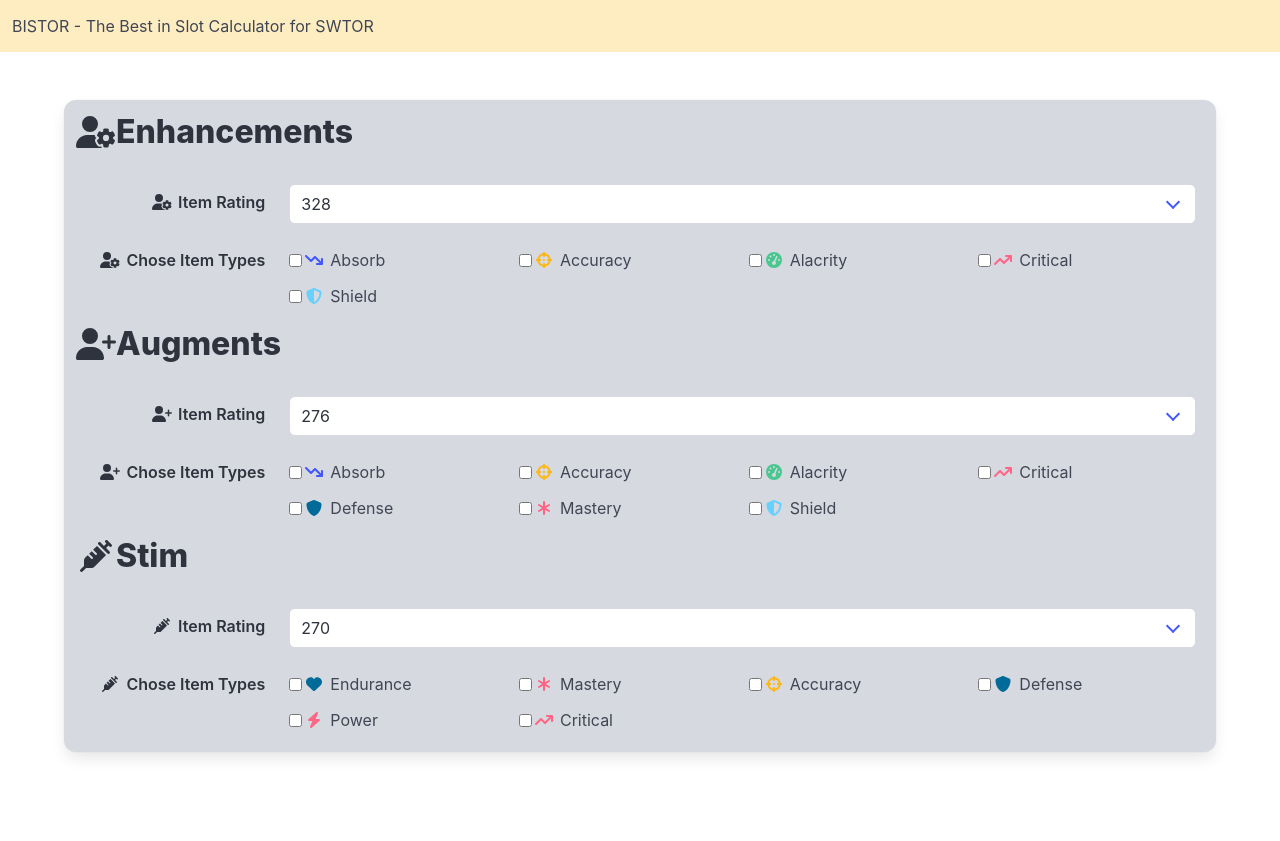
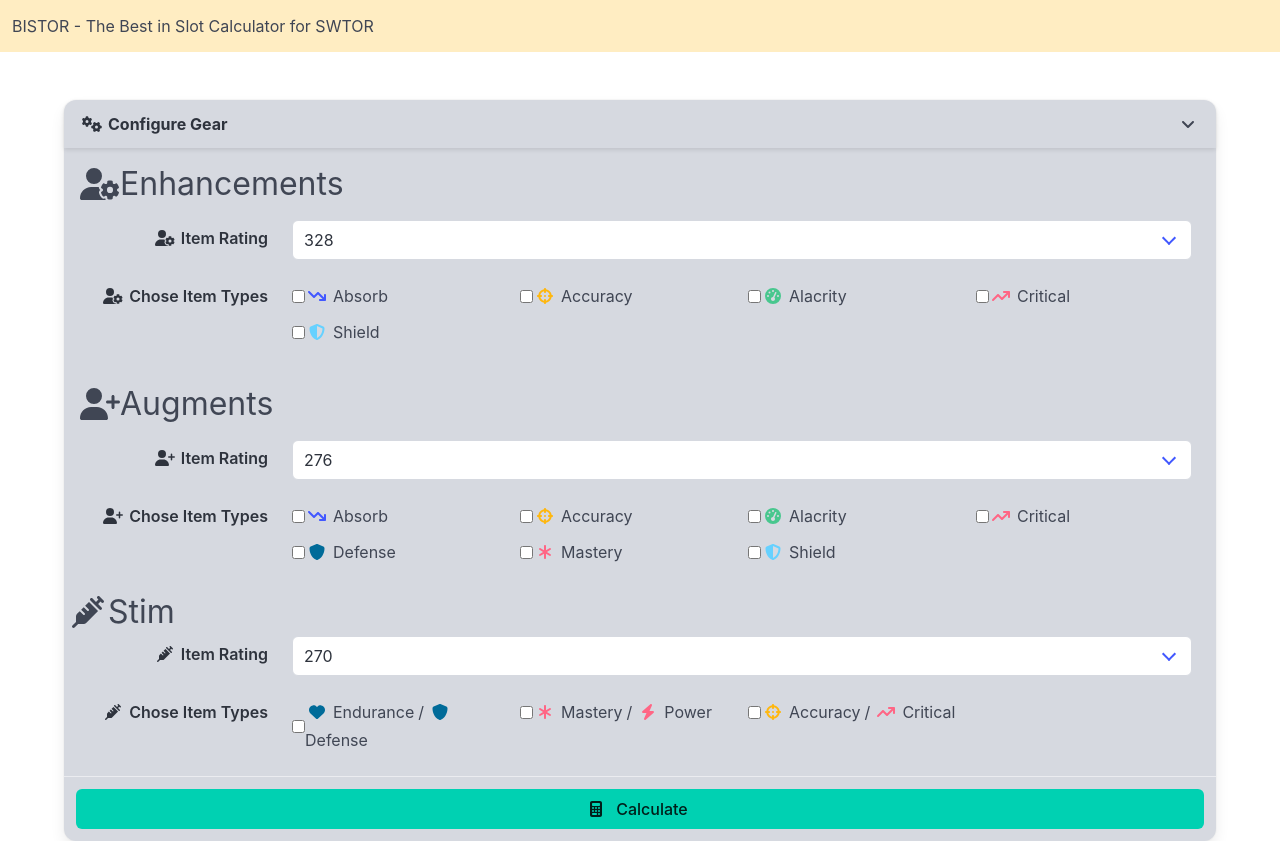
Before and after one commit to maxionderon/bistor, an Angular app: page / in a window 1280 px wide. Before the commit the page ends 800 px from the top, so only its background shows below. Built offline with nearby package versions, Linux system fonts and the light colour scheme.

Commit message:
Implemented: - added stim to spreadsheet logic

```diff
--- a/src/app/components/select-item/select-item.component.ts
+++ b/src/app/components/select-item/select-item.component.ts
@@ -93,7 +93,7 @@
     if( this.itemClass == ItemClass.stim ) {
 
       this.itemRatings = this.bistor.itemRatingStims.concat([]);
-      this.itemTypes = this.bistor.stimsItemTypes;
+      //this.itemTypes = this.bistor.stimsItemTypes;
 
     }
 
--- /dev/null
+++ b/src/app/components/select-stim-item-types/select-stim-item-types.component.html
@@ -0,0 +1,81 @@
+<div class="field is-horizontal">
+
+    <div class="field-label">
+
+        <label class="label">
+
+            <span class="icon-text">
+                <span class="icon">
+                    <fa-icon [icon]="icon"></fa-icon>
+                </span>
+                <span>Chose Item Types</span>
+            </span>
+
+        </label>
+
+    </div>
+
+    <div class="field-body">
+
+        <div class="field">
+
+            <div class="control">
+
+
+                <div class="fixed-grid has-1-cols-mobile has-4-cols-tablet has-4-cols-fullhd">
+
+                    <div class="grid">
+
+                        <div class="cell" *ngFor="let stim of stimItemTypes">
+
+                    <div class="level">
+
+                        <div class="">
+
+
+                    <label class="checkbox level-item" >
+                        <input type="checkbox" (change)="change(stim)" [checked]="this.getIsChecked(stim)"/>
+                        <span class="icon-text">
+
+                            <span class="icon" [class]="this.iconService.getIconColor(this.getItemType(stim, 0))">
+                                <fa-icon [icon]="this.iconService.getIcon(this.getItemType(stim, 0))"></fa-icon>
+                            </span>
+                            <span>{{this.getItemType(stim, 0)}}</span>
+                            <span> / </span>
+
+                            <span class="icon" [class]="this.iconService.getIconColor(this.getItemType(stim, 1))">
+                                <fa-icon [icon]="this.iconService.getIcon(this.getItemType(stim, 1))"></fa-icon>
+                            </span>
+                            <span>{{this.getItemType(stim, 1)}}</span>
+
+
+
+                        </span>
+
+                    </label>
+
+
+
+
+
+                        </div>
+
+                        </div>
+
+                    </div>
+
+
+                    </div>
+
+                </div>
+
+
+
+            </div>
+
+        </div>
+
+    </div>
+
+
+</div>
--- /dev/null
+++ b/src/app/components/select-stim-item-types/select-stim-item-types.component.ts
@@ -0,0 +1,103 @@
+import { CommonModule } from '@angular/common';
+import { Component, EventEmitter, Input, OnInit, Output } from '@angular/core';
+import { FormsModule } from '@angular/forms';
+import { FontAwesomeModule, IconDefinition } from '@fortawesome/angular-fontawesome';
+import { ItemType } from '../../model/itemType';
+import { IconService } from '../../services/iconService/icon.service';
+
+@Component({
+  selector: 'app-select-stim-item-types',
+  imports: [FontAwesomeModule, CommonModule, FormsModule],
+  templateUrl: './select-stim-item-types.component.html',
+  styleUrl: './select-stim-item-types.component.css'
+})
+export class SelectStimItemTypesComponent implements OnInit {
+
+  @Input("Icon")
+  icon: IconDefinition;
+  @Input("StimItemTypes")
+  stimItemTypes: Array<Array<ItemType>>;
+
+  iconService: IconService;
+
+  chosenStimItemTypes: Array<ItemType>;
+
+  map: Map<Array<ItemType>, boolean>;
+
+  @Output("ChosenStimItemTypes")
+  eventEmitter: EventEmitter<Array<ItemType>>;
+
+  constructor() {
+
+    this.icon = {} as IconDefinition;
+    this.stimItemTypes = new Array<Array<ItemType>>();
+
+    this.iconService = new IconService();
+
+    this.chosenStimItemTypes = new Array<ItemType>();
+
+    this.map = new Map<Array<ItemType>, boolean>
+
+    this.eventEmitter = new EventEmitter<Array<ItemType>>();
+
+  }
+
+  ngOnInit(): void {
+
+    this.initializeMap();
+
+  }
+
+  change(chosenStimItemType: Array<ItemType>): void {
+
+    this.map.forEach( (value: boolean, key: Array<ItemType>, map: Map<Array<ItemType>, boolean>) => {
+
+      if( key == chosenStimItemType ) {
+
+        map.set(key, !value)
+
+      } else {
+
+        map.set(key, false);
+
+      }
+
+    });
+
+    if( this.map.get(chosenStimItemType) == true ) {
+
+      this.chosenStimItemTypes = chosenStimItemType;
+
+    } else {
+
+      this.chosenStimItemTypes = new Array<ItemType>()
+
+    }
+
+    this.eventEmitter.emit(this.chosenStimItemTypes);
+
+  }
+
+  getItemType(stim: Array<ItemType>, number: number): ItemType {
+
+    return stim.at(number) as ItemType;
+
+  }
+
+  private initializeMap(): void {
+
+    this.stimItemTypes.forEach( (stim: Array<ItemType>) => {
+
+      this.map.set(stim, false);
+
+    });
+
+  }
+
+  getIsChecked(stim: Array<ItemType>): boolean {
+
+    return this.map.get(stim) as boolean;
+
+  }
+
+}
--- a/src/app/components/spreadsheet/spreadsheet.component.html
+++ b/src/app/components/spreadsheet/spreadsheet.component.html
@@ -1,9 +1,34 @@
-<div class="box has-background-grey-lighter">
+<div class="card has-background-grey-lighter">
 
-    <div class="content">
+    <header class="card-header">
 
-        <div class="level">
-            <h1 class="is-size-3 level-item level-left">
+        <p class="card-header-title">
+            <span class="icon-text">
+                <span class="icon">
+                    <fa-icon [icon]="this.iconService.iconGear"></fa-icon>
+                </span>
+                <span>Configure Gear</span>
+            </span>
+        </p>
+
+        <button class="card-header-icon" aria-label="more options">
+            <span class="icon">
+                <fa-icon [icon]="this.iconService.iconShowMore"></fa-icon>
+            </span>
+        </button>
+
+    </header>
+
+    <div class="card-content">
+
+        <div class="columns is-multiline is-6">
+
+            <div class="column is-full">
+
+                <div class="columns is-multiline is-3">
+
+                    <div class="column is-full">
+                        <h1 class="is-size-3">
                             <span class="icon-text">
                                 <span class="icon">
                                     <fa-icon [icon]="this.iconService.iconEnhancements"></fa-icon>
@@ -13,21 +38,22 @@
                         </h1>
                     </div>
 
-        <div class="columns">
                     <div class="column is-full">
                         <app-select-item-rating [ItemRatings]="this.bistor.itemRatingEnhancements" [Icon]="this.iconService.iconEnhancements" (SelectedItemRating)="this.setItemRatingEnhancements($event)"></app-select-item-rating>
                     </div>
-        </div>
-        <div class="columns">
+
                     <div class="column is-full">
                         <app-select-item-types [ItemTypes]="this.bistor.enhancementsItemTypes" [Icon]="this.iconService.iconEnhancements" (ChosenItemTypes)="this.setChosenEnhancementsItemTypes($event)"></app-select-item-types>
                     </div>
                 </div>
 
+            </div>
 
+            <div class="column is-full">
 
+                <div class="columns is-multiline is-3">
 
-        <div class="level">
+                    <div class="column is-full">
                         <h1 class="is-size-3 level-item level-left">
                             <span class="icon-text">
                             <span class="icon">
@@ -38,21 +64,24 @@
                         </h1>
                     </div>
 
-        <div class="columns">
                     <div class="column is-full">
                         <app-select-item-rating [ItemRatings]="this.bistor.itemRatingAugments" [Icon]="this.iconService.iconAugments" (SelectedItemRating)=false></app-select-item-rating>
                     </div>
-        </div>
-        <div class="columns">
+
                     <div class="column is-full">
                         <app-select-item-types [ItemTypes]="this.bistor.augmentsItemTypes" [Icon]="this.iconService.iconAugments" (ChosenItemTypes)="false"></app-select-item-types>
                     </div>
+
                 </div>
 
+            </div>
 
+            <div class="column is-full">
 
-        <div class="level">
-            <h1 class="is-size-3 level-item level-left">
+                <div class="columns is-multiline is-3">
+
+                    <div class="colums is-full">
+                        <h1 class="is-size-3">
                             <span class="icon-text">
                                 <span class="icon">
                                     <fa-icon [icon]="this.iconService.iconStim"></fa-icon>
@@ -62,17 +91,33 @@
                         </h1>
                     </div>
 
-        <div class="columns">
                     <div class="column is-full">
                         <app-select-item-rating [ItemRatings]="this.bistor.itemRatingStims" [Icon]="this.iconService.iconStim" (SelectedItemRating)=false></app-select-item-rating>
                     </div>
-        </div>
-        <div class="columns">
+
                     <div class="column is-full">
-                <app-select-item-types [ItemTypes]="this.bistor.stimsItemTypes" [Icon]="this.iconService.iconStim" (ChosenItemTypes)="false"></app-select-item-types>
-            </div>
+                        <app-select-stim-item-types [StimItemTypes]="this.bistor.stimsItemTypes" [Icon]="this.iconService.iconStim" (ChosenStimItemTypes)="false"></app-select-stim-item-types>
                     </div>
 
-
+                </div>
 
             </div>
+
+        </div>
+
+    </div>
+
+    <footer class="card-footer">
+        <div class="card-footer-item">
+            <button class="button is-primary is-fullwidth">
+                <span class="icon-text">
+                    <span class="icon">
+                      <fa-icon [icon]="this.iconService.iconCalculate"></fa-icon>
+                    </span>
+                    <span>Calculate</span>
+                </span>
+            </button>
+        </div>
+    </footer>
+
+</div>
--- a/src/app/components/spreadsheet/spreadsheet.component.ts
+++ b/src/app/components/spreadsheet/spreadsheet.component.ts
@@ -5,10 +5,11 @@
 import { FontAwesomeModule } from '@fortawesome/angular-fontawesome';
 import { SelectItemTypesComponent } from "../select-item-types/select-item-types.component";
 import { ItemType } from '../../model/itemType';
+import { SelectStimItemTypesComponent } from "../select-stim-item-types/select-stim-item-types.component";
 
 @Component({
   selector: 'app-spreadsheet',
-  imports: [SelectItemRatingComponent, FontAwesomeModule, SelectItemTypesComponent],
+  imports: [SelectItemRatingComponent, FontAwesomeModule, SelectItemTypesComponent, SelectStimItemTypesComponent],
   templateUrl: './spreadsheet.component.html',
   styleUrl: './spreadsheet.component.css'
 })
--- a/src/app/services/bistor/bistor.service.ts
+++ b/src/app/services/bistor/bistor.service.ts
@@ -20,7 +20,7 @@
   setBonusByItemRating: Map<number, Array<Enhancement>>;
   stimByItemRating: Map<number, Array<Stim>>;
   itemRatingStims: Array<number>;
-  stimsItemTypes: Array<ItemType>;
+  stimsItemTypes: Array<Array<ItemType>>;
 
   constructor() {
 
@@ -51,14 +51,24 @@
 
     this.setBonusByItemRating = this.createAvailableSetBonus();
 
-    this.stimsItemTypes = new Array<ItemType>;
+    this.stimsItemTypes = new Array<Array<ItemType>>;
 
-    this.stimsItemTypes.push(ItemType.endurance);
-    this.stimsItemTypes.push(ItemType.mastery);
-    this.stimsItemTypes.push(ItemType.accuracy);
-    this.stimsItemTypes.push(ItemType.defense);
-    this.stimsItemTypes.push(ItemType.power);
-    this.stimsItemTypes.push(ItemType.critical);
+    let enduranceStim: Array<ItemType> = new Array<ItemType>;
+    enduranceStim.push(ItemType.endurance);
+    enduranceStim.push(ItemType.defense);
+    let masteryStim: Array<ItemType> = new Array<ItemType>;
+    masteryStim.push(ItemType.mastery);
+    masteryStim.push(ItemType.power);
+    let accuracyStim: Array<ItemType> = new Array<ItemType>;
+    accuracyStim.push(ItemType.accuracy);
+    accuracyStim.push(ItemType.critical);
+
+
+
+    this.stimsItemTypes.push(enduranceStim);
+    this.stimsItemTypes.push(masteryStim);
+    this.stimsItemTypes.push(accuracyStim);
+
 
     this.stimByItemRating = this.createAvailableStims();
     this.itemRatingStims = Array.from(this.stimByItemRating.keys());
--- a/src/app/services/iconService/icon.service.ts
+++ b/src/app/services/iconService/icon.service.ts
@@ -1,25 +1,34 @@
 import { Injectable } from '@angular/core';
 import { IconDefinition } from '@fortawesome/angular-fontawesome';
-import { faArrowTrendDown, faArrowTrendUp, faAsterisk, faBolt, faCrosshairs, faGaugeHigh, faHeart, faNotdef, faPowerOff, faShield, faShieldHalved, faStar, faSyringe, faUserGear, faUserPlus } from '@fortawesome/free-solid-svg-icons';
+import { faAngleDown, faAngleUp, faArrowTrendDown, faArrowTrendUp, faAsterisk, faBolt, faCalculator, faCrosshairs, faGaugeHigh, faGears, faHeart, faNotdef, faPowerOff, faShield, faShieldHalved, faStar, faSyringe, faUserGear, faUserPlus } from '@fortawesome/free-solid-svg-icons';
 import { ItemType } from '../../model/itemType';
-import { Item } from '../../model/item';
 
 @Injectable({
   providedIn: 'root'
 })
 export class IconService {
 
+  iconGear: IconDefinition;
   iconEnhancements: IconDefinition;
   iconAugments: IconDefinition;
   iconSetBonus: IconDefinition;
   iconStim: IconDefinition;
 
+  iconShowMore: IconDefinition;
+  iconShowLess: IconDefinition;
+  iconCalculate: IconDefinition;
+
   constructor() {
 
+    this.iconGear = faGears;
     this.iconEnhancements = faUserGear;
     this.iconAugments = faUserPlus;
     this.iconSetBonus = faStar;
     this.iconStim = faSyringe;
+
+    this.iconShowMore = faAngleDown;
+    this.iconShowLess = faAngleUp;
+    this.iconCalculate = faCalculator;
 
   }
 
```
Also changed, not shown: src/app/components/select-stim-item-types/select-stim-item-types.component.css (added), 1 other file (tests, documents, lock files or other folders). Lines whose indentation alone changed are shown as unchanged.
